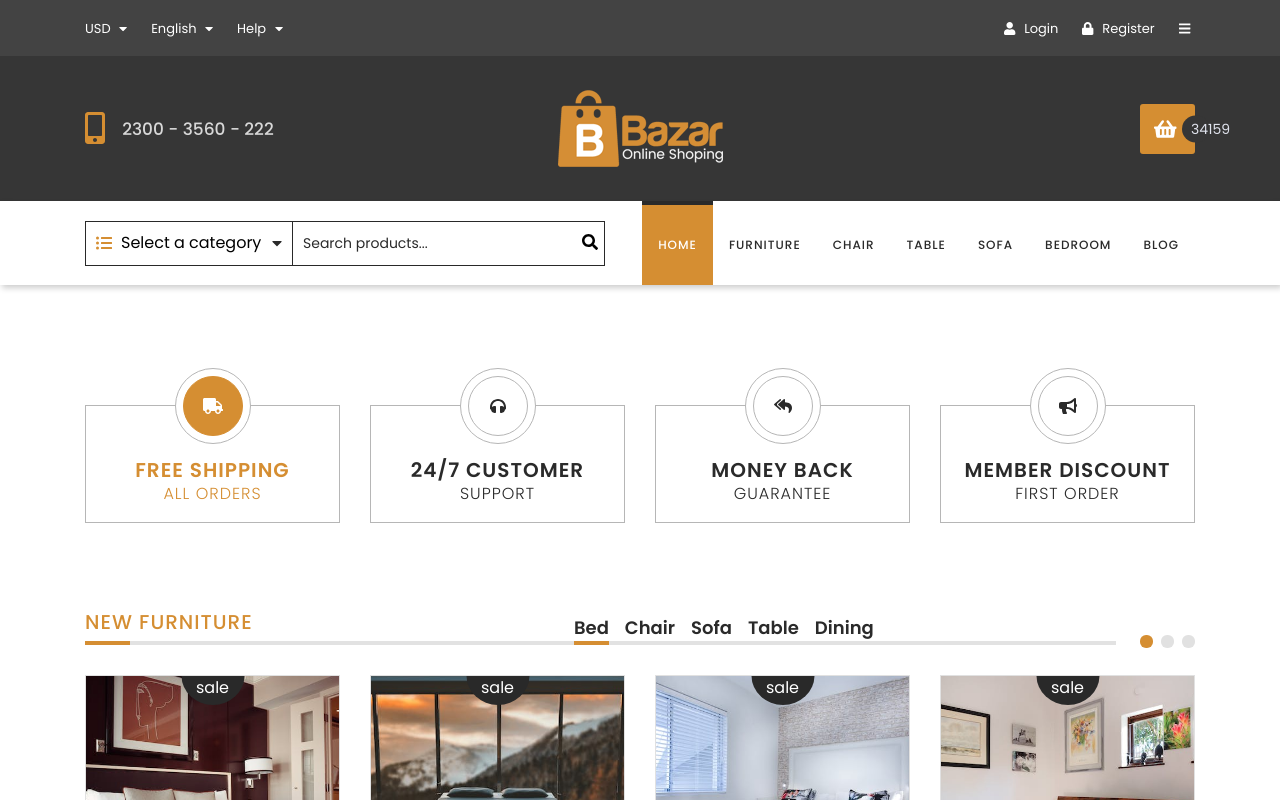
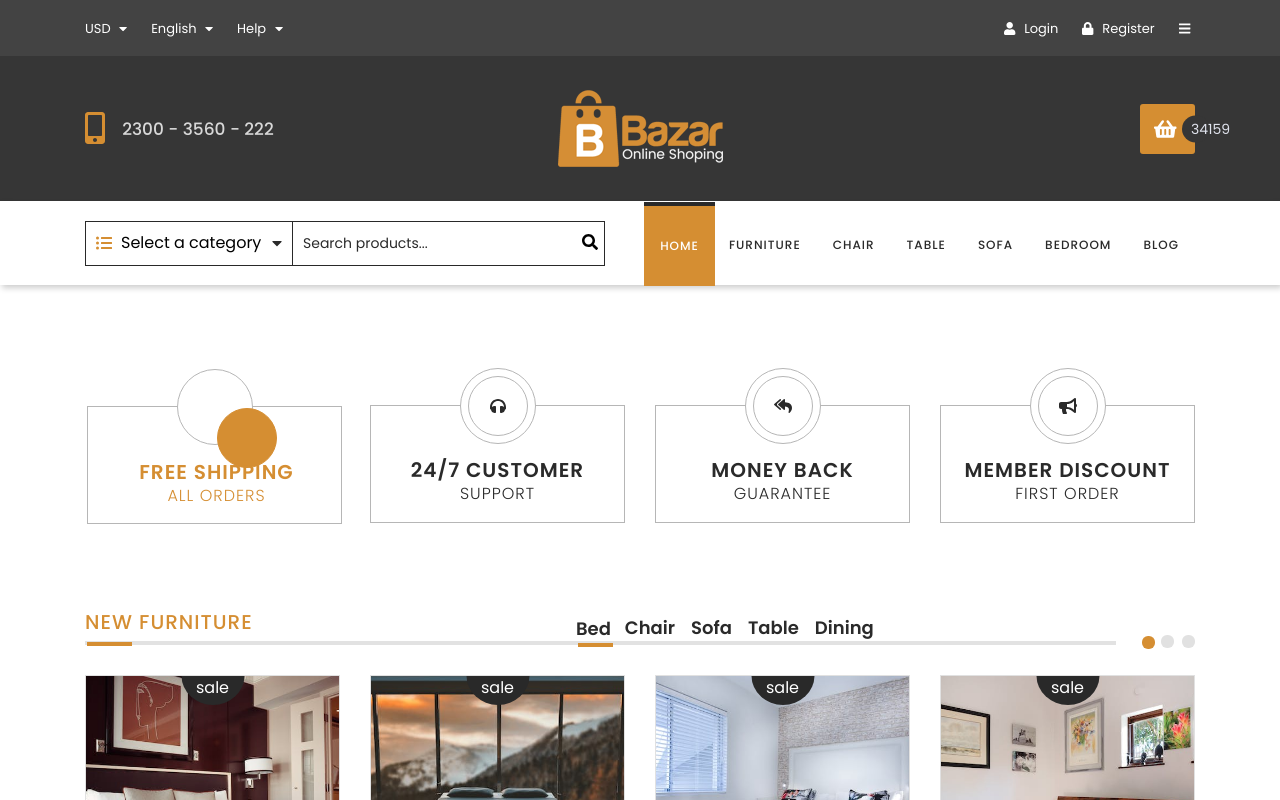
Before and after one commit to matwjablonski/wdp-2402-01, a React (Create React App) app: page / in a window 1280 px wide. Shown: the top 800 px of the page. Built offline with nearby package versions, Linux system fonts and the light colour scheme.

Commit message:
[9] Add  animations for hover effects

```diff
--- a/src/components/common/Button/Button.module.scss
+++ b/src/components/common/Button/Button.module.scss
@@ -12,6 +12,7 @@
   padding: 10px 30px;
 
   &:not(.noHover):hover {
+    @extend %hover-animation;
     color: #ffffff !important;
     background-color: $primary;
     text-decoration: none;
@@ -35,6 +36,7 @@
   line-height: 22px;
 
   &:not(.noHover):hover {
+    @extend %hover-animation;
     background-color: #2a2a2a;
     color: #ffffff;
   }
--- a/src/components/common/FeatureBox/FeatureBox.module.scss
+++ b/src/components/common/FeatureBox/FeatureBox.module.scss
@@ -62,16 +62,19 @@
   }
 
   &.active {
+    @extend %hover-animation;
     .iconWrapper {
       color: #ffffff;
 
       &::after {
+        @extend %hover-animation;
         background-color: $primary;
         border-color: $primary;
       }
     }
 
     .content {
+      @extend %hover-animation;
       color: $primary;
     }
   }
--- a/src/components/common/ProductBox/ProductBox.module.scss
+++ b/src/components/common/ProductBox/ProductBox.module.scss
@@ -59,6 +59,7 @@
     position: relative;
 
     &::before {
+      @extend %hover-animation;
       content: "";
       position: absolute;
       bottom: -1px;
--- a/src/components/features/NewFurniture/NewFurniture.module.scss
+++ b/src/components/features/NewFurniture/NewFurniture.module.scss
@@ -22,6 +22,7 @@
       }
 
       &::before {
+        @extend %hover-animation;
         content: "";
         position: absolute;
         bottom: -4px;
@@ -51,7 +52,9 @@
 
             &.active,
             &:hover {
+              @extend %hover-animation;
               &::before {
+                @extend %hover-animation;
                 content: "";
                 position: absolute;
                 bottom: -4px;
@@ -91,6 +94,7 @@
 
             &.active,
             &:hover {
+              @extend %hover-animation;
               background-color: $primary;
             }
           }
--- a/src/components/layout/CompanyClaim/CompanyClaim.module.scss
+++ b/src/components/layout/CompanyClaim/CompanyClaim.module.scss
@@ -69,6 +69,7 @@
 
       &:hover {
         .cartIcon {
+          @extend %hover-animation;
           background-color: lighten($primary, 10%);
         }
       }
--- a/src/components/layout/Footer/Footer.module.scss
+++ b/src/components/layout/Footer/Footer.module.scss
@@ -72,6 +72,7 @@
             text-decoration: none;
 
             &:hover {
+              @extend %hover-animation;
               color: $primary;
             }
           }
--- a/src/components/layout/MenuBar/MenuBar.module.scss
+++ b/src/components/layout/MenuBar/MenuBar.module.scss
@@ -38,6 +38,7 @@
 
       &:hover,
       &.active {
+        @extend %hover-animation;
         background-color: $primary;
         color: #ffffff;
         border-color: $primary;
--- a/src/components/layout/TopBar/TopBar.module.scss
+++ b/src/components/layout/TopBar/TopBar.module.scss
@@ -17,6 +17,7 @@
         font-size: 13px;
 
         &:hover {
+          @extend %hover-animation;
           color: $primary;
           text-decoration: none;
         }
--- a/src/styles/settings.scss
+++ b/src/styles/settings.scss
@@ -11,3 +11,15 @@ $primary: #d58e32;
 $text-color: #2a2a2a;
 
 $form-border-color: #292929;
+
+/*ANIMATION*/
+
+$animation-time-background: 250ms;
+$animation-time-text-icon: 250ms;
+
+//Placeholder for hover effects
+
+%hover-animation {
+  transition-duration:  $animation-time-background, $animation-time-text-icon;
+  transform: translate(2px, 1px);
+}
```
